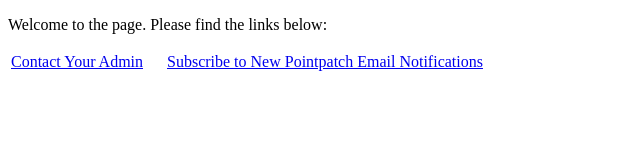
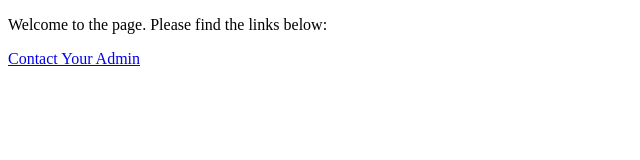
Before and after one commit to im-devendhar/Demo, a plain HTML site: page index.html in a window 1280 px wide. Shown: the whole page, without its empty margins (0-640 px from the left). Drawn offline with Linux system fonts and the light colour scheme.

Commit message:
Update index.html

```diff
--- a/index.html
+++ b/index.html
@@ -4,22 +4,8 @@
     <title>Hello World!</title>
 </head>
 <body>
-    <p align="left">
-        Welcome to the page. Please find the links below:
-    </p>
+    <p>Welcome to the page. Please find the links below:</p>
 
-    <table>
-        <tbody>
-            <tr>
-                <td>
-                    <a href="mailto:nagarjunv579@gmail.com">Contact Your Admin</a>
-                </td>
-                <td>
-                    &nbsp;&nbsp;&nbsp;&nbsp;
-                    <a href="#">Subscribe to New Pointpatch Email Notifications</a>
-                </td>
-            </tr>
-        </tbody>
-    </table>
+    <a href="mailto:admin@example.com">Contact Your Admin</a>
 </body>
 </html>
```
